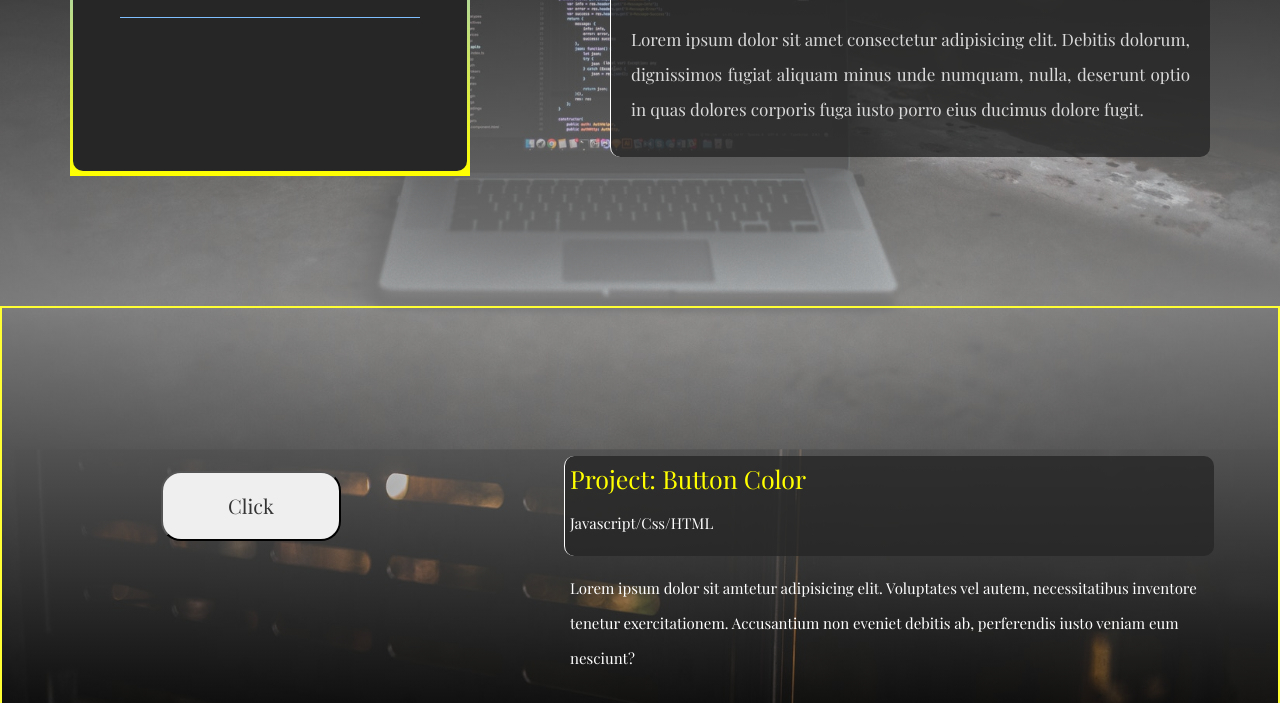
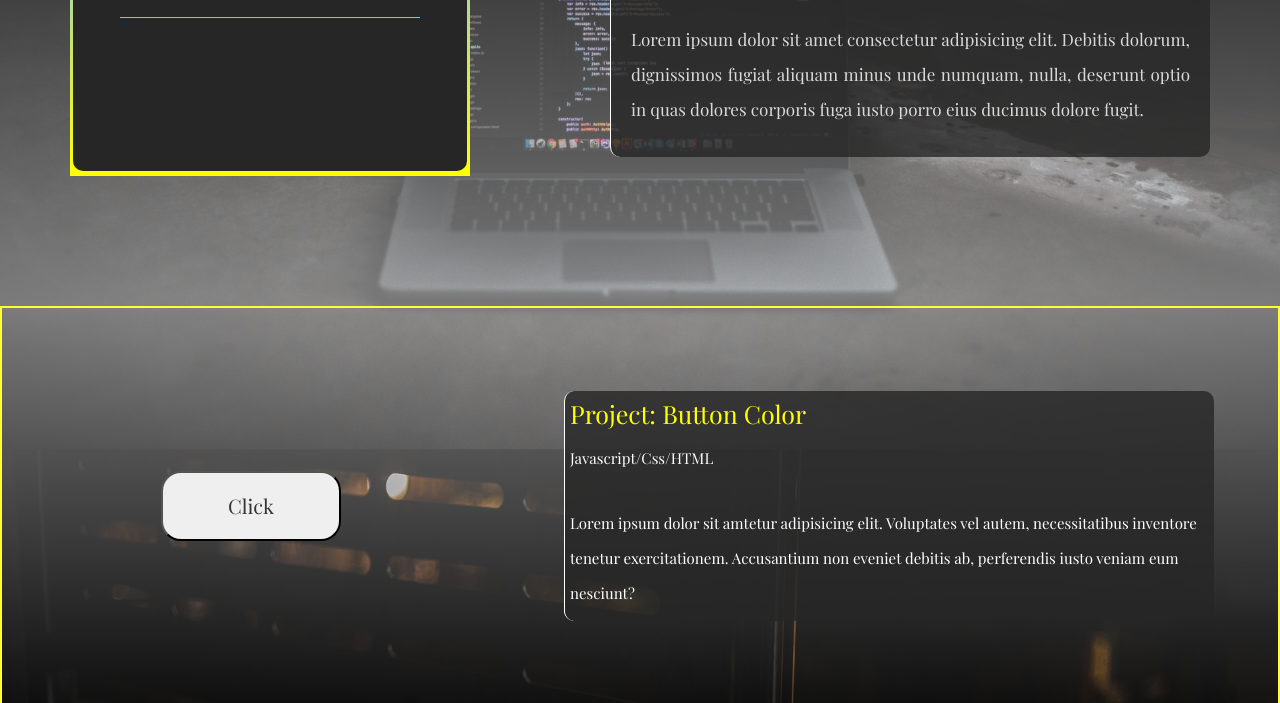
Before and after one commit to alirezanadiri70/self-portfolio, a plain HTML site: page port.html in a window 1280 px wide. Shown: the part 404-1107 px from the top of the page. Drawn offline with nearby package versions, Linux system fonts and the light colour scheme.

Commit message:
final change

```diff
--- a/css/port.css
+++ b/css/port.css
@@ -119,7 +119,7 @@ header .hd-par p {
 }
 .btn-des{
     width:650px;
-    height: 100px;
+    height: 230px;
     border-radius: 10px;
     background-color: rgba(38, 38, 38,80%);
     border-left:1px solid #fff;
```
Also changed, not shown: contact.html (+1 -0 lines).
